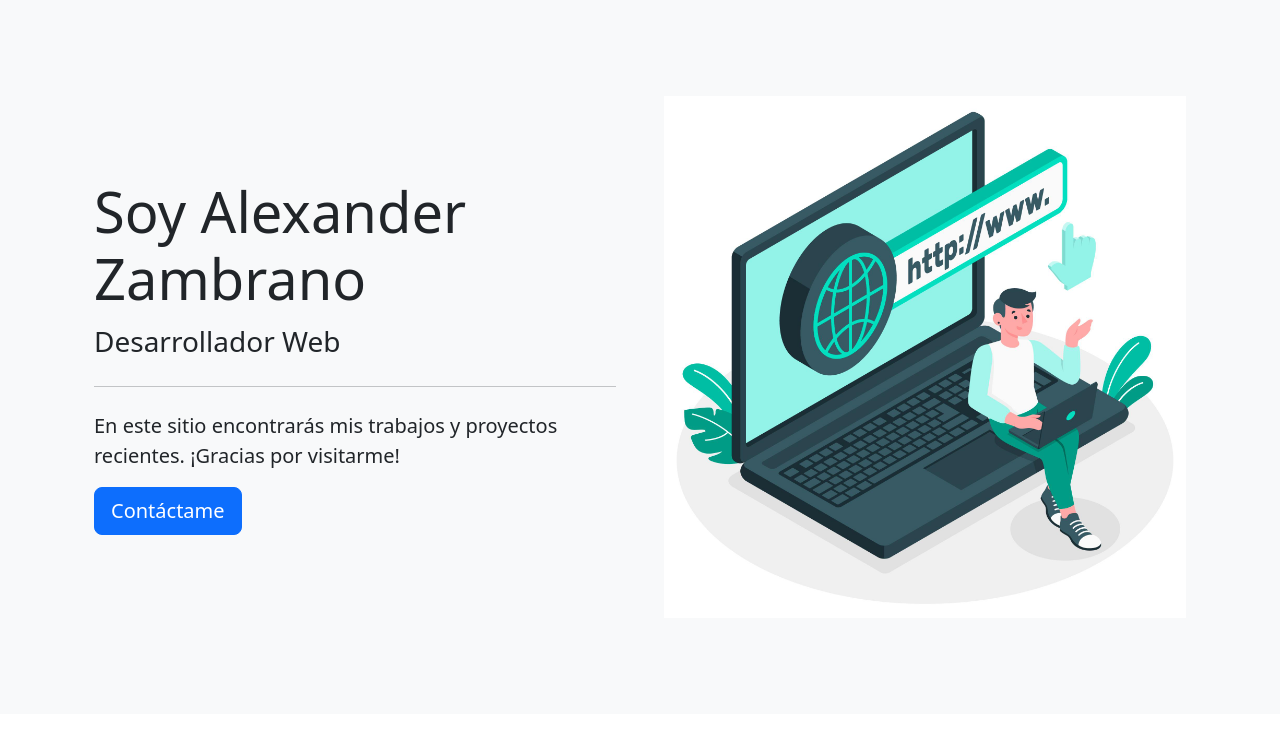
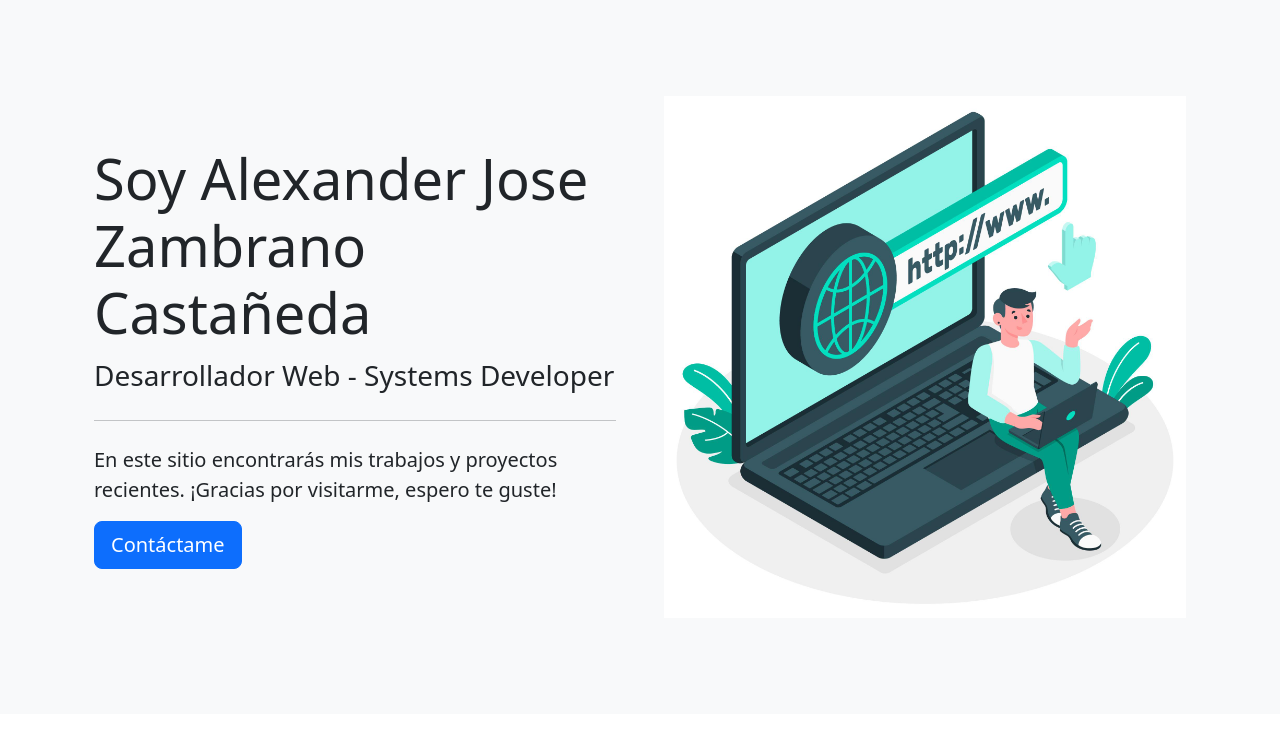
Before and after one commit to alexzam3007/Curso_Git_Github, a Flask app: page / in a window 1280 px wide. Shown: the part 63-817 px from the top of the page. Run offline with Flask 3, Linux system fonts and the light colour scheme; some libraries are stand-ins or nearby versions.

Commit message:
versión completa actualizada el 14/07

```diff
--- a/templates/home.html
+++ b/templates/home.html
@@ -6,10 +6,10 @@
                     alt="Bootstrap Themes" width="700" height="500" loading="lazy">
             </div>
             <div class="col-lg-6">
-                <h2 class="display-4">Soy Alexander Zambrano</h2>
-                <p class="lead fs-3">Desarrollador Web</p>
+                <h2 class="display-4">Soy Alexander Jose Zambrano Castañeda</h2>
+                <p class="lead fs-3">Desarrollador Web - Systems Developer</p>
                 <hr class="my-4">
-                <p class="fs-5">En este sitio encontrarás mis trabajos y proyectos recientes. ¡Gracias por visitarme!</p>
+                <p class="fs-5">En este sitio encontrarás mis trabajos y proyectos recientes. ¡Gracias por visitarme, espero te guste!</p>
                 <a class="btn btn-primary btn-lg" href="#contact" role="button">Contáctame</a>
             </div>
         </div>
```
